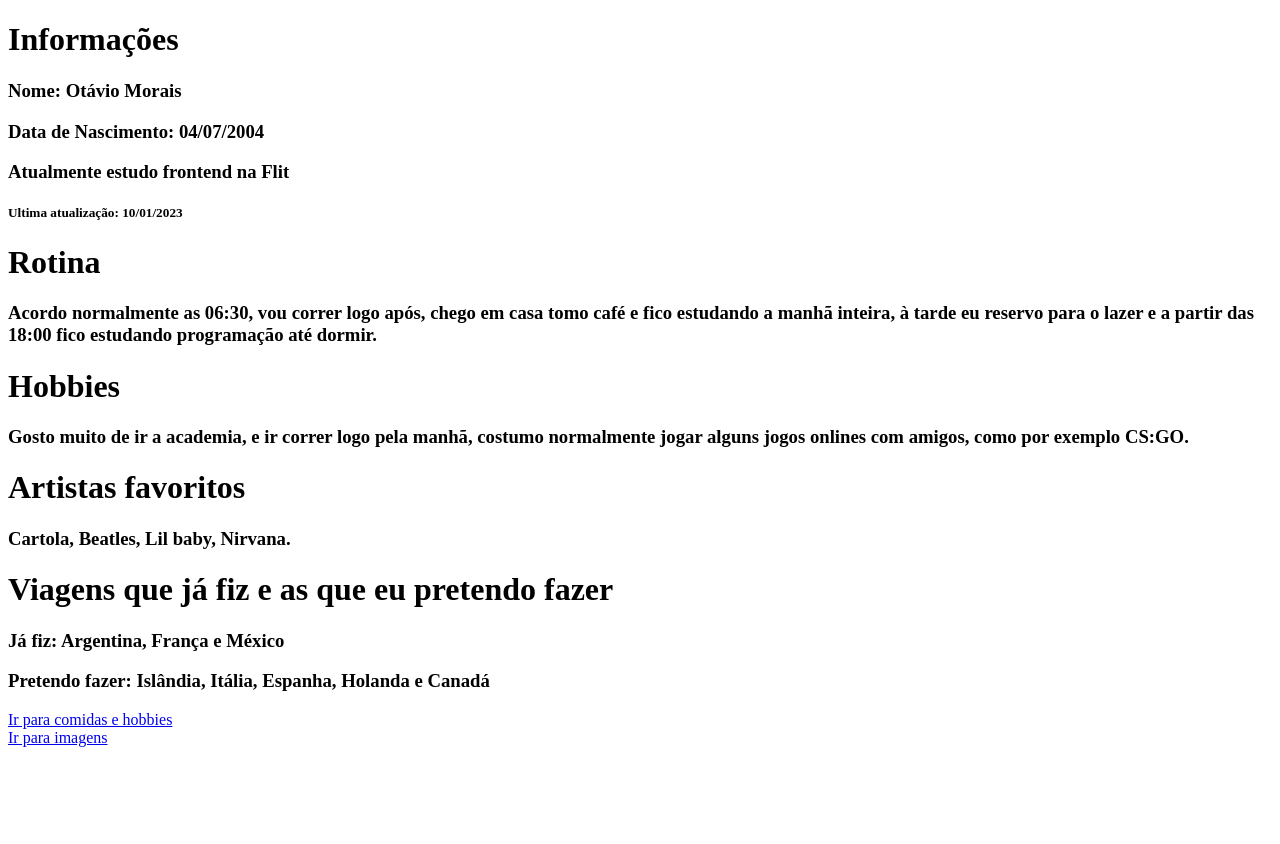
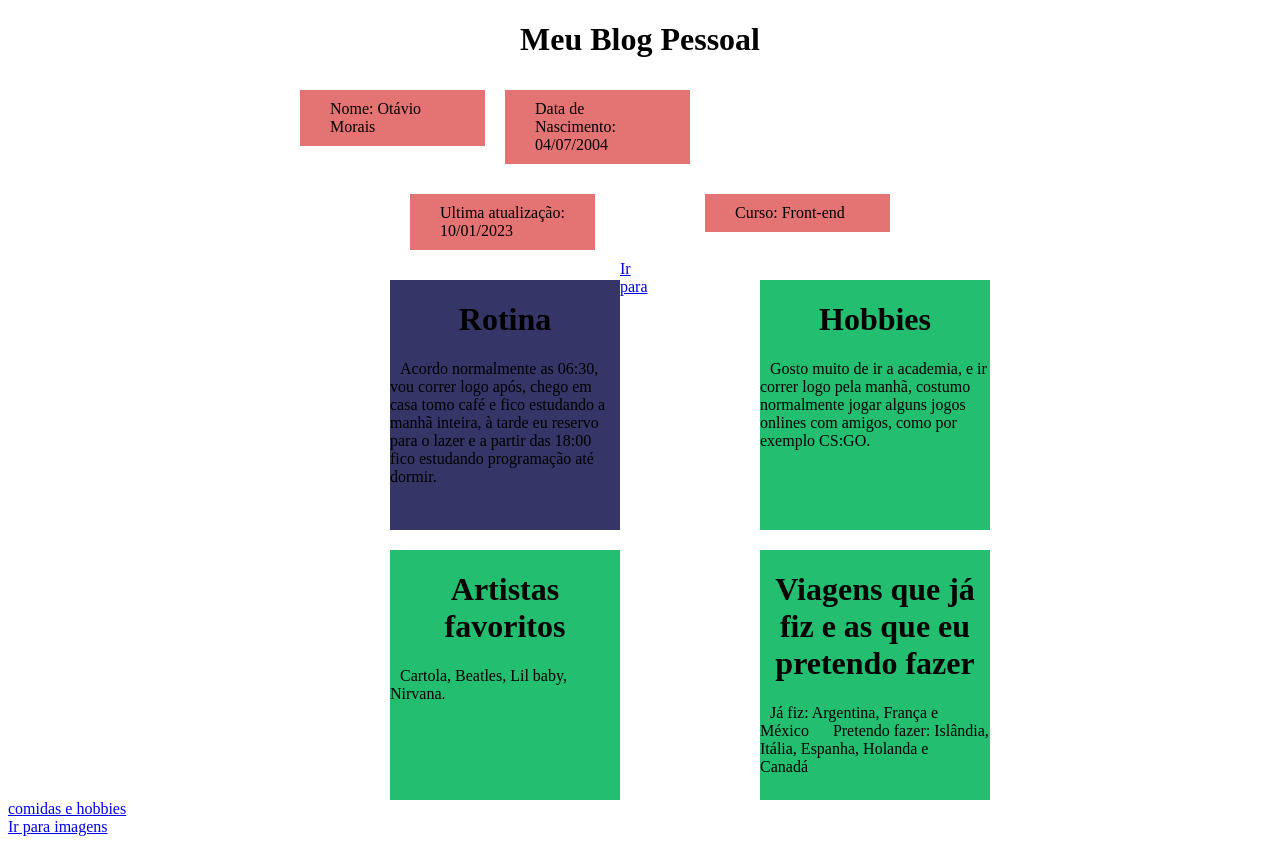
Before and after one commit to OtavioMorais007/PrimeiraPagina, a plain HTML site: page index.html in a window 1280 px wide. Before the commit the page ends 800 px from the top, so only its background shows below. Drawn offline with Linux system fonts and the light colour scheme.

Commit message:
Adicionando CSS a página principal

```diff
--- a/index.html
+++ b/index.html
@@ -2,36 +2,39 @@
 <html>
 <head>
     <meta charset="UTF-8">
+    <link rel="stylesheet" href="style.css">
     <title>Blog Otávio</title>
 </head>
 <body>
+    <div class="container">
+        <h1>Meu Blog Pessoal</h1>
         <div class="infos">
-        <h1>Informações</h1>
-        <h3>Nome: Otávio Morais</h3>
-        <h3>Data de Nascimento: 04/07/2004</h3>
-        <h3>Atualmente estudo frontend na Flit</h3>
-        <h5>Ultima atualização: 10/01/2023</h5>
+            <span class="infosEsquerda">Nome: Otávio Morais</span>
+            <span class="infosEsquerda">Data de Nascimento: 04/07/2004</span>
+            <span class="infosDireita">Curso: Front-end</span>
+            <span class="infosDireita">Ultima atualização: 10/01/2023<span>
         </div>
         <div class="rotina">
             <h1>Rotina</h1>
-        <h3>Acordo normalmente as 06:30, vou correr logo após, chego em casa tomo café e
+            <span>Acordo normalmente as 06:30, vou correr logo após, chego em casa tomo café e
                 fico estudando a manhã inteira, à tarde eu reservo para o lazer e a partir
-            das 18:00 fico estudando programação até dormir.</h3>
+                das 18:00 fico estudando programação até dormir.</span>
         </div>
         <div class="hobbies">
             <h1>Hobbies</h1>
-        <h3>Gosto muito de ir a academia, e ir correr logo pela manhã, costumo normalmente jogar
+            <span>Gosto muito de ir a academia, e ir correr logo pela manhã, costumo normalmente jogar
                 alguns jogos onlines com amigos, como por exemplo CS:GO.
-        </h3>
+            </span>
         </div>
-    <div class="artistas_preferidos">
+        <div class="artistasPreferidos">
             <h1>Artistas favoritos</h1>
-        <h3>Cartola, Beatles, Lil baby, Nirvana.</h3>
+            <span>Cartola, Beatles, Lil baby, Nirvana.</span>
         </div>
         <div class="viagens">
             <h1>Viagens que já fiz e as que eu pretendo fazer</h1>
-        <h3>Já fiz: Argentina, França e México</h3>
-        <h3>Pretendo fazer: Islândia, Itália, Espanha, Holanda e Canadá</h3>
+            <span>Já fiz: Argentina, França e México</span>
+            <span>Pretendo fazer: Islândia, Itália, Espanha, Holanda e Canadá</span>
+        </div>
     </div>
     <a href="comidas.html">Ir para comidas e hobbies</a><br>
     <a href="imagens.html">Ir para imagens</a>
--- /dev/null
+++ b/style.css
@@ -0,0 +1,74 @@
+h1 {
+    text-align: center;
+}
+
+.container {
+    width: 700px;
+    margin: auto;
+}
+
+.infos {
+    width: 700px;
+    height: 165px;
+}
+
+.infosDireita {
+    background-color: rgb(228, 115, 115);
+    padding: 10px 30px;
+    float: right;
+    width: 125px;
+    font-size: 1em;
+    margin-right: 100px;
+    margin-top: 20px;
+}
+
+.infosEsquerda {
+    background-color: rgb(228, 115, 115);
+    padding: 10px 30px;
+    margin: 10px;
+    float: left;
+    width: 125px;
+    font-size: 1em;
+}
+
+.rotina {
+    width: 230px;
+    height: 250px;
+    background-color: rgb(53, 53, 104);
+    float: left;
+    margin-left: 100px;
+    margin-top: 20px;
+}
+
+span {
+    font-size: 1em;
+    margin: 0px 10px 10px 10px;
+    font-weight: normal;
+}
+
+.hobbies {
+    width: 230px;
+    height: 250px;
+    background-color: rgb(36, 190, 113);
+    float: right;
+    margin-left: 100px;
+    margin-top: 20px;
+}
+
+.artistasPreferidos {
+    width: 230px;
+    height: 250px;
+    background-color: rgb(36, 190, 113);
+    float: left;
+    margin-left: 100px;
+    margin-top: 20px;
+}
+
+.viagens {
+    width: 230px;
+    height: 250px;
+    background-color: rgb(36, 190, 113);
+    float: right;
+    margin-left: 100px;
+    margin-top: 20px;
+}
```
Lines whose indentation alone changed are shown as unchanged.
